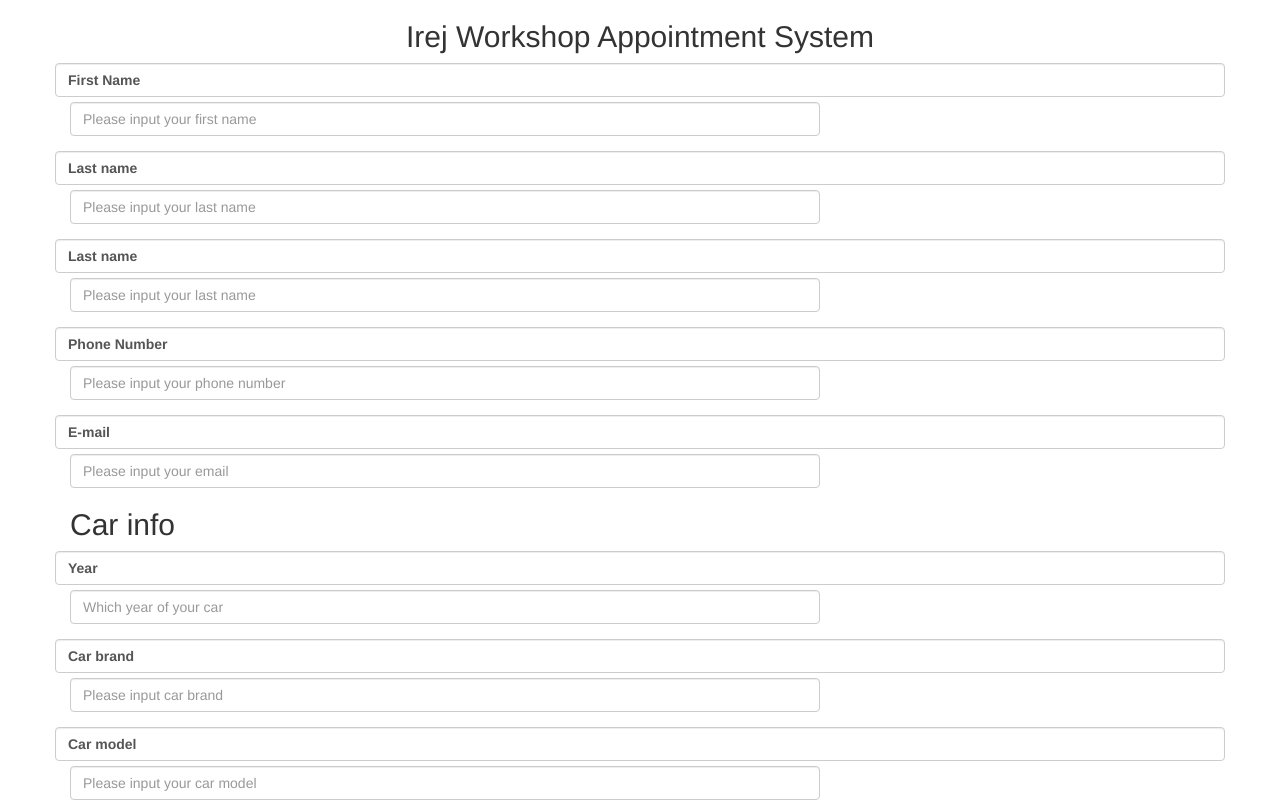
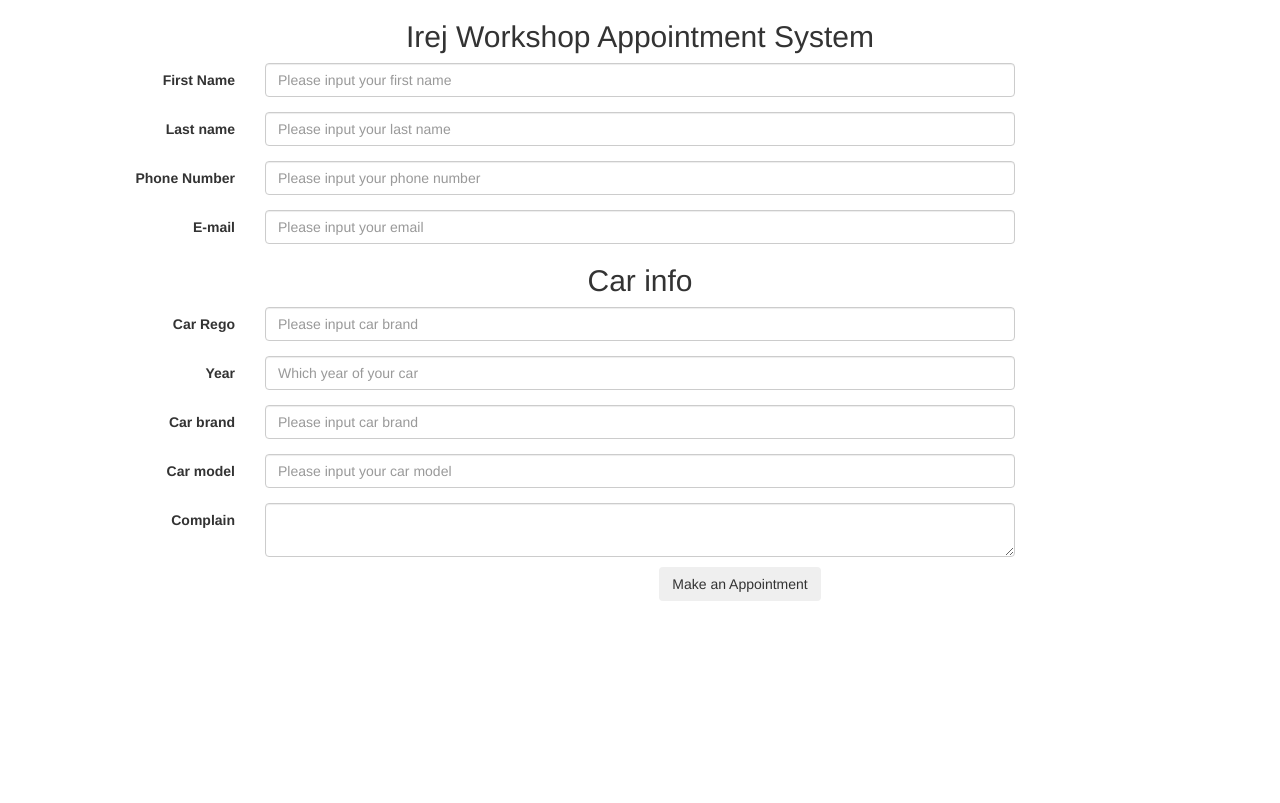
Before and after one commit to TaoGit2023/taogit2023.github.io, a website: page index.html in a window 1280 px wide. Shown: the top 803 px of the page. Drawn offline with Linux system fonts and the light colour scheme.

Commit message:
first version

```diff
--- a/index.html
+++ b/index.html
@@ -14,57 +14,65 @@
         <form action="#" class="form-horizontal" role="form">
             <h2 class="text-center">Irej Workshop Appointment System</h2>
             <div class="form-group">
-                <label for="fName" class="form-control col-md-2">First Name</label>
+                <label for="fName" class="control-label col-md-2">First Name</label>
                 <div class="col-md-8">
                     <input type="text" id="fName" class="form-control" placeholder="Please input your first name">
                 </div>
             </div>
             <div class="form-group">
-                <label for="LName" class="col-md-2 form-control">Last name</label>
+                <label for="LName" class="col-md-2 control-label">Last name</label>
                 <div class="col-md-8">
                     <input type="text" class="form-control" id="LName" placeholder="Please input your last name">
                 </div>
             </div>
+
             <div class="form-group">
-                <label for="LName" class="col-md-2 form-control">Last name</label>
-                <div class="col-md-8">
-                    <input type="text" class="form-control" id="LName" placeholder="Please input your last name">
-                </div>
-            </div>
-            <div class="form-group">
-                <label for="phone" class="col-md-2 form-control">Phone Number</label>
+                <label for="phone" class="col-md-2 control-label">Phone Number</label>
                 <div class="col-md-8">
                     <input type="number" class="form-control" id="phone" placeholder="Please input your phone number">
                 </div>
             </div>
             <div class="form-group">
-                <label for="email" class="col-md-2 form-control">E-mail</label>
+                <label for="email" class="col-md-2 control-label">E-mail</label>
                 <div class="col-md-8">
                     <input type="email" class="form-control" id="email" placeholder="Please input your email">
                 </div>
             </div>
-            <h2>Car info</h2>
+            <h2 class="text-center">Car info</h2>
             <div class="form-group">
-                <label for="year" class="col-md-2 form-control">Year</label>
+                <label for="rego" class="col-md-2 control-label">Car Rego</label>
+                <div class="col-md-8">
+                    <input type="text" class="form-control" id="brand" placeholder="Please input car brand">
+                </div>
+            </div>
+            <div class="form-group">
+                <label for="year" class="col-md-2 control-label">Year</label>
                 <div class="col-md-8">
                     <input type="text" class="form-control" id="year" placeholder="Which year of your car">
                 </div>
             </div>
             <div class="form-group">
-                <label for="brand" class="col-md-2 form-control">Car brand</label>
+                <label for="brand" class="col-md-2 control-label">Car brand</label>
                 <div class="col-md-8">
                     <input type="text" class="form-control" id="brand" placeholder="Please input car brand">
                 </div>
             </div>
             <div class="form-group">
-                <label for="model" class="col-md-2 form-control">Car model</label>
+                <label for="model" class="col-md-2 control-label">Car model</label>
                 <div class="col-md-8">
                     <input type="text" class="form-control" id="model" placeholder="Please input your car model">
                 </div>
             </div>
             <div class="form-group">
-                <label for="complain" class="col-md-2 form-control">Complain</label>
-                <textarea name="compalin" id="complain" cols="30" rows="10" class="form-control col-md-10"></textarea>
+                <label for="complain" class="col-md-2 control-label">Complain</label>
+                <div class="col-md-8">
+                <textarea name="compalin" id="complain"  class="form-control"></textarea>
+            </div>
+
+            <div class="form-group">
+                <div class="col-md-4 col-md-offset-5">
+                    <button class="btn center-block" style="margin-top: 10px;"> Make an Appointment</button>
+                </div>
             </div>
         </form>
     </div>
```
